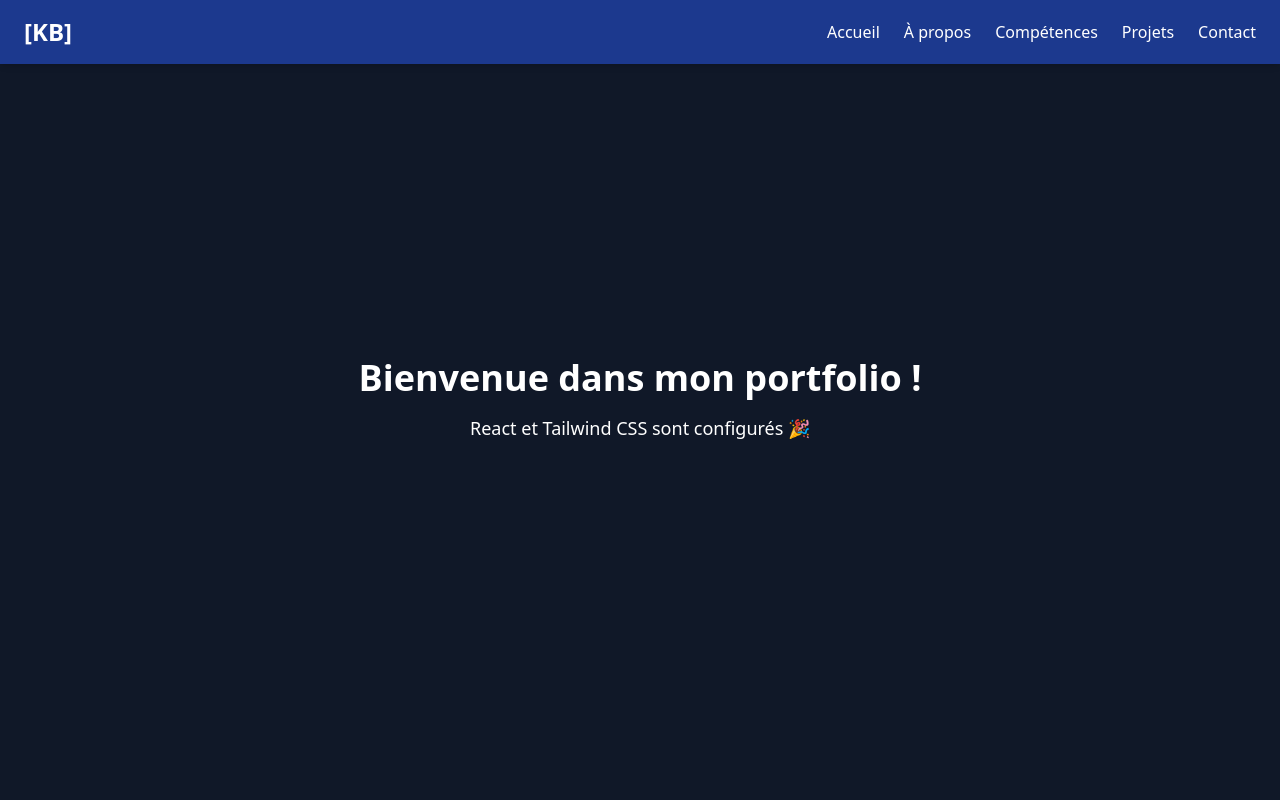
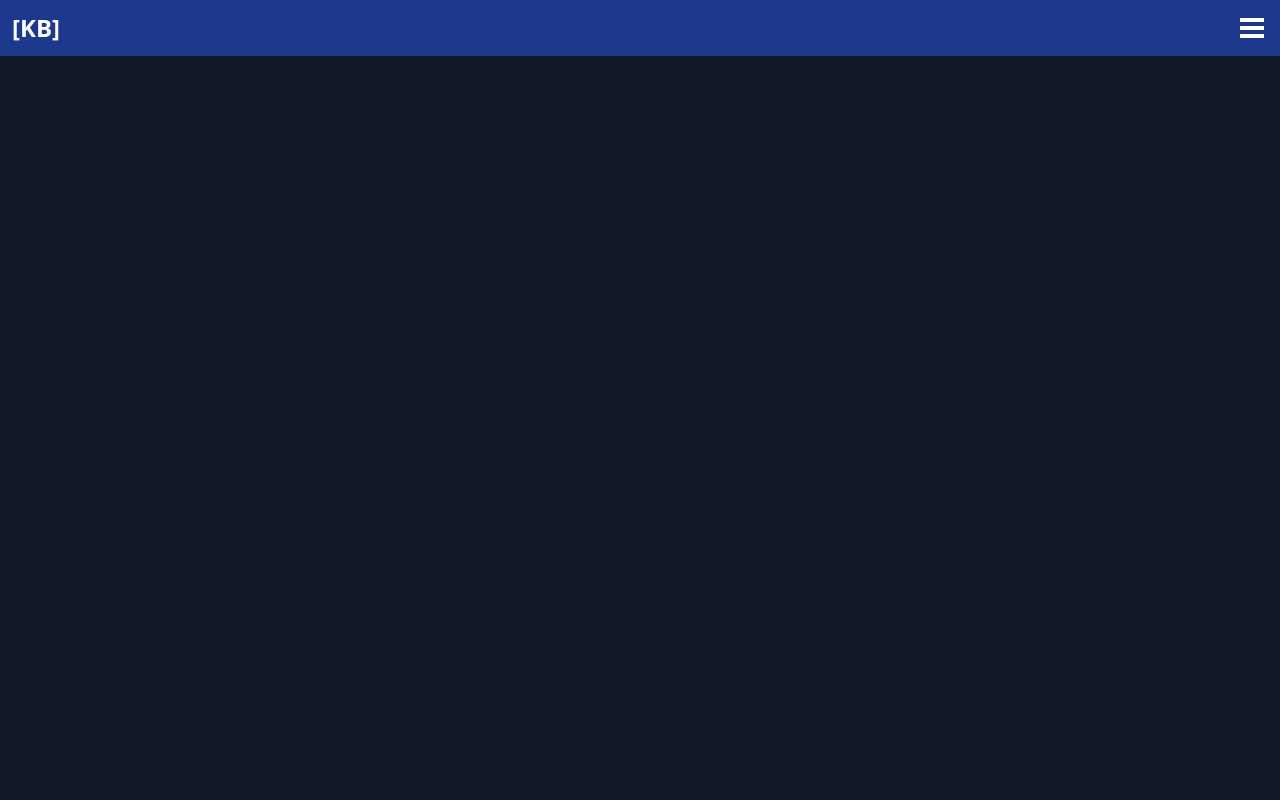
Before and after one commit to KixBo/Portfolio, a React (Vite) app: page / in a window 1280 px wide. Shown: the top 800 px of the page. Built offline with nearby package versions, Linux system fonts and the light colour scheme.

Commit message:
NavBar
Creating the Navbar component

```diff
--- a/src/App.jsx
+++ b/src/App.jsx
@@ -2,13 +2,12 @@ import Navbar from "./components/Navbar";
 
 function App() {
   return (
-    <>
-    <Navbar/>
-      <div className="text-center bg-gray-900 text-white h-screen flex flex-col items-center justify-center">
+    <div className="min-w-[320px] max-w-[1440px] mx-auto">
+      <Navbar />
+      <div className="text-center bg-gray-900 text-white h-500 flex flex-col items-center justify-center">
         <h1 className="text-4xl font-bold">Bienvenue dans mon portfolio !</h1>
-        <p className="text-lg mt-4">React et Tailwind CSS sont configurés 🎉</p>
       </div>
-    </>
+    </div>
   );
 }
 
--- a/src/components/Navbar.jsx
+++ b/src/components/Navbar.jsx
@@ -1,37 +1,76 @@
+import { useState } from "react";
+
 function Navbar() {
+  const [isOpen, setIsOpen] = useState(false);
+
   return (
-    <header className="bg-blue-900 bg-opacity-80 text-white fixed top-0 left-0 w-full z-10 shadow-md">
-      <nav className="flex justify-between items-center px-6 py-4">
-        {/* Logo cliquable */}
-        <a href="/" className="text-2xl font-bold hover:text-blue-300">
-          [KB]
-        </a>
+    <header className="bg-blue-900 text-white w-full z-50 fixed top-0 max-w-[1440px] flex justify-between items-center p-3">
+      {/* Logo cliquable */}
+      <a href="/" className="text-2xl font-bold hover:text-blue-300">
+        [KB]
+      </a>
 
-        {/* Menu de navigation */}
-        <ul className="flex space-x-6 list-none">
+      {/* Bouton menu burger */}
+      <button
+        className="flex flex-col gap-1 w-8 h-8 justify-center items-center"
+        onClick={() => setIsOpen(!isOpen)}
+      >
+        <span
+          className={`block w-6 h-1 bg-white transition-transform duration-300 ${
+            isOpen ? "rotate-45 translate-y-2" : ""
+          }`}
+        ></span>
+        <span
+          className={`block w-6 h-1 bg-white transition-opacity duration-300 ${
+            isOpen ? "opacity-0" : ""
+          }`}
+        ></span>
+        <span
+          className={`block w-6 h-1 bg-white transition-transform duration-300 ${
+            isOpen ? "-rotate-45 -translate-y-2" : ""
+          }`}
+        ></span>
+      </button>
+
+      {/* Menu de navigation */}
+      <nav
+        className={`absolute top-full left-0 w-full bg-blue-900 transition-all duration-300 ${
+          isOpen
+            ? "max-h-screen opacity-100 visible"
+            : "max-h-0 opacity-0 invisible"
+        }`}
+      >
+        <ul className="flex flex-col items-center gap-2 pb-2">
           <li>
-            <a href="#hero" className="hover:text-blue-300 no-underline">
-              Accueil
+            <a
+              href="#about"
+              className="text-xs font-semibold hover:text-blue-300"
+            >
+              [Pésentation]
             </a>
           </li>
           <li>
-            <a href="#about" className="hover:text-blue-300 no-underline">
-              À propos
+            <a
+              href="#skills"
+              className="text-xs font-semibold hover:text-blue-300"
+            >
+              [Compétences]
             </a>
           </li>
           <li>
-            <a href="#skills" className="hover:text-blue-300 no-underline">
-              Compétences
+            <a
+              href="#projects"
+              className="text-xs font-semibold hover:text-blue-300"
+            >
+              [Projets]
             </a>
           </li>
           <li>
-            <a href="#projects" className="hover:text-blue-300 no-underline">
-              Projets
-            </a>
-          </li>
-          <li>
-            <a href="#contact" className="hover:text-blue-300 no-underline">
-              Contact
+            <a
+              href="#contact"
+              className="text-xs font-semibold hover:text-blue-300"
+            >
+              [Contact]
             </a>
           </li>
         </ul>
```
